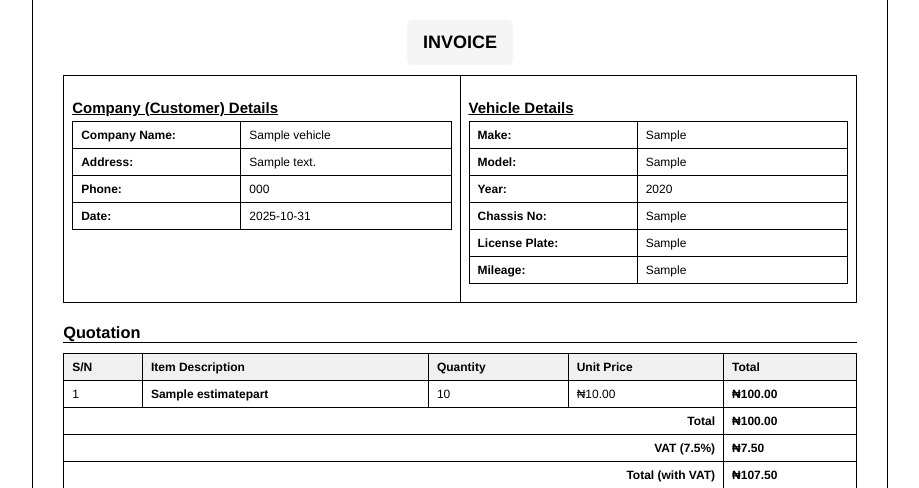
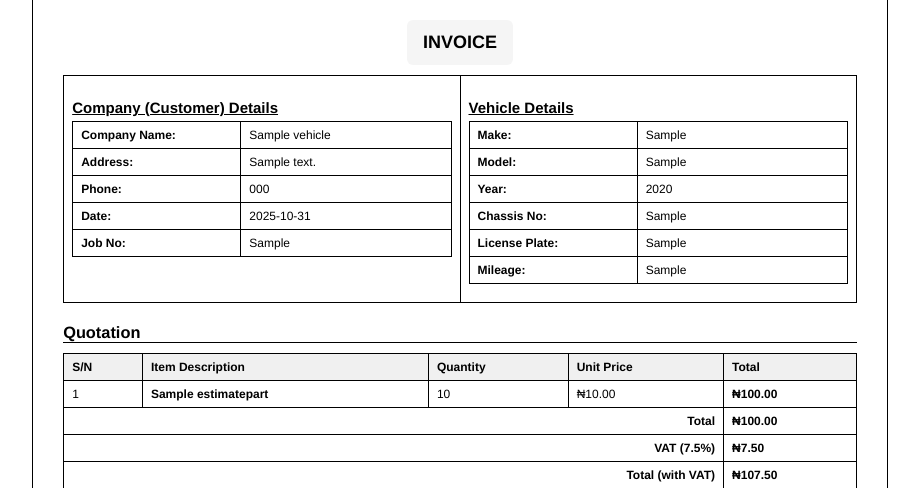
Before and after one commit to boithompson/lsm_portal, a Django app: page /dashboard/vehicle/1/internal_estimate/print/ in a window 1280 px wide. Shown: the part 307-795 px from the top of the page, without its empty margins (180-1099 px from the left). Run offline with Django 5.2, Linux system fonts and the light colour scheme; a user stored in the database is signed in; tables that the repository leaves empty hold one stand-in row (values such as "Sample post").

Commit message:
added job number to vehicle detail and proforma

```diff
--- a/templates/workshop/proforma_invoice.html
+++ b/templates/workshop/proforma_invoice.html
@@ -208,6 +208,7 @@
                                 <tr><td>Address:</td><td>{{ vehicle.address }}</td></tr>
                                 <tr><td>Phone:</td><td>{{ vehicle.phone }}</td></tr>
                                 <tr><td>Date:</td><td>{{ date_now|date:"Y-m-d" }}</td></tr>
+                                <tr><td>Job No:</td><td>{{ vehicle.job_no }}</td></tr>
                             </table>
                         </div>
                     </td>
```
